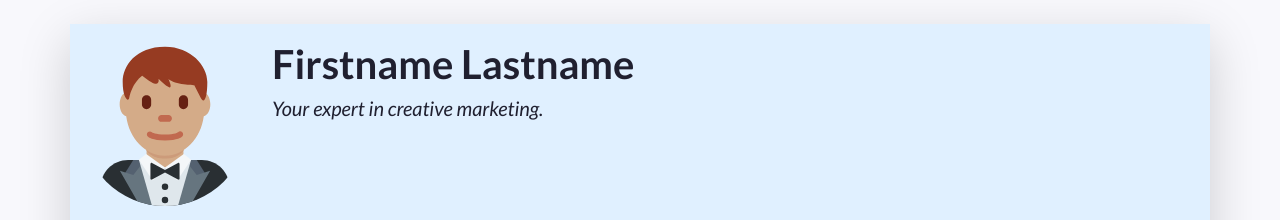
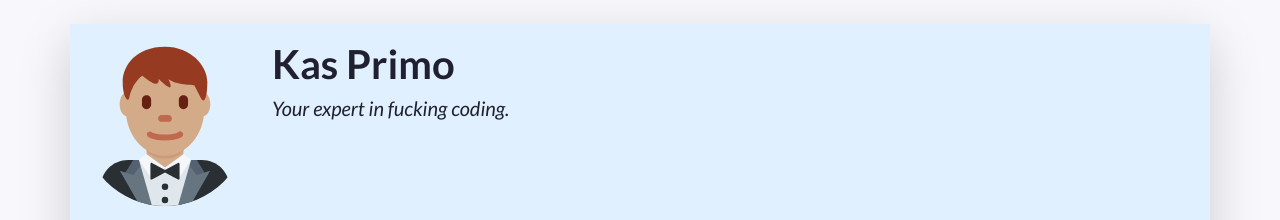
Before and after one commit to Kasthecoderr/resume, a plain HTML site: page index.html in a window 1280 px wide. Shown: the top 220 px of the page. Drawn offline with nearby package versions, Linux system fonts and the light colour scheme.

Commit message:
Create file
I created the file and looked into the window of the software.

```diff
--- a/index.html
+++ b/index.html
@@ -49,8 +49,8 @@
           A container to wrap around your name and tagline. Full-width at small size, then columns of increasing size.
         -->
         <div class="col-12 col-sm-8 col-md-9 col-lg-10 my-3 header-content">
-          <h1 class="fw-bolder">Firstname Lastname</h1>
-          <h5 class="fst-italic tagline">Your expert in creative marketing.</h5>
+          <h1 class="fw-bolder">Kas Primo</h1>
+          <h5 class="fst-italic tagline">Your expert in fucking coding.</h5>
         </div>
       </header>
 
```
